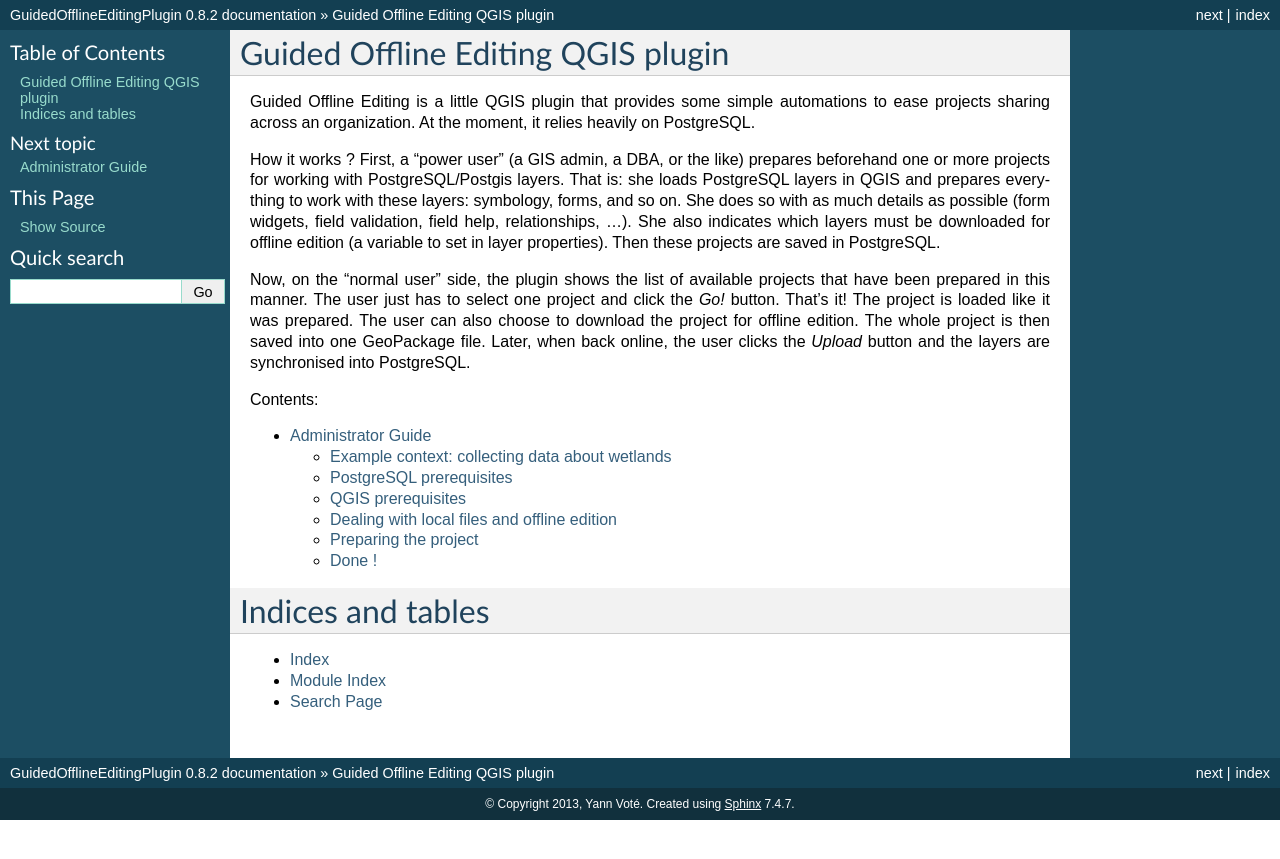
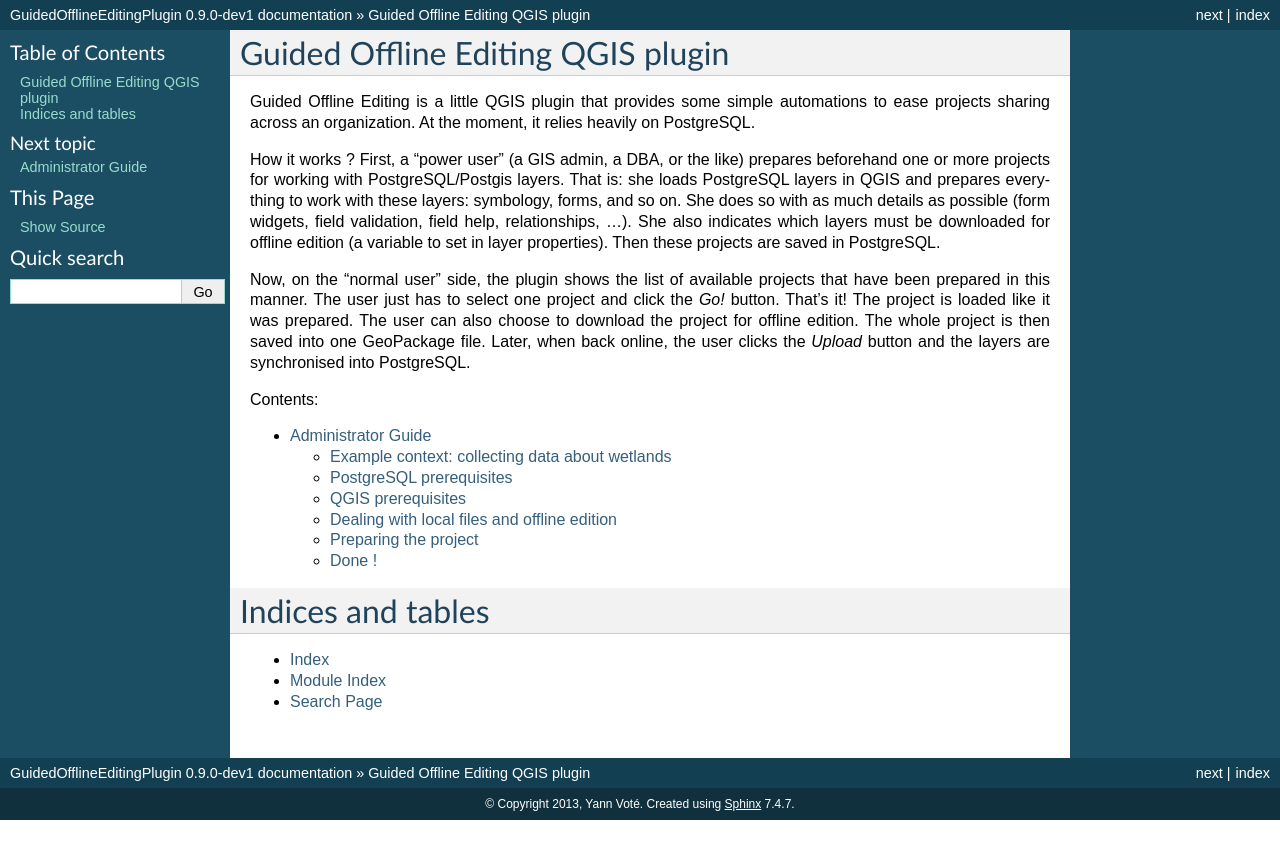
Before and after one commit to ygversil/qgis-guided-offline-editing, a Sphinx documentation site: the page built from help/source/index.rst, in a window 1280 px wide. Shown: the top 859 px of the page. Built offline with Sphinx 7.4.7, drawn with Linux system fonts in a browser that asks for light colours; formulas are drawn with MathJax 3.

Commit message:
Bump version: 0.8.2 → 0.9.0-dev1

```diff
--- a/help/source/conf.py
+++ b/help/source/conf.py
@@ -47,9 +47,9 @@
 # built documents.
 #
 # The short X.Y version.
-version = '0.8.2'
+version = '0.9.0-dev1'
 # The full version, including alpha/beta/rc tags.
-release = '0.8.2'
+release = '0.9.0-dev1'
 
 # The language for content autogenerated by Sphinx. Refer to documentation
 # for a list of supported languages.
--- a/metadata.txt
+++ b/metadata.txt
@@ -10,7 +10,7 @@
 name=Guided Offline Editing
 qgisMinimumVersion=3.10
 description=Extend the built-in Offline Editing plugin providing automated processes
-version=0.8.2
+version=0.9.0-dev1
 author=Yann Voté
 email=ygversil@lilo.org
 
@@ -24,7 +24,7 @@
 
 # Uncomment the following line and add your changelog:
 changelog=
-  Version 0.8.2 - Bugfix
+  Version 0.9.0-dev1 - Bugfix
   * Bugfix: OSError on Windows when project has PostgreSQL layers,
   * bugfix: Projects cannot be opened under Linux when they have been saved under Windows because of backslashes in layer paths,
   * Bugfix: duplicated menus created on plugin upgrade,
```
Also changed, not shown: .bumpversion.cfg.
